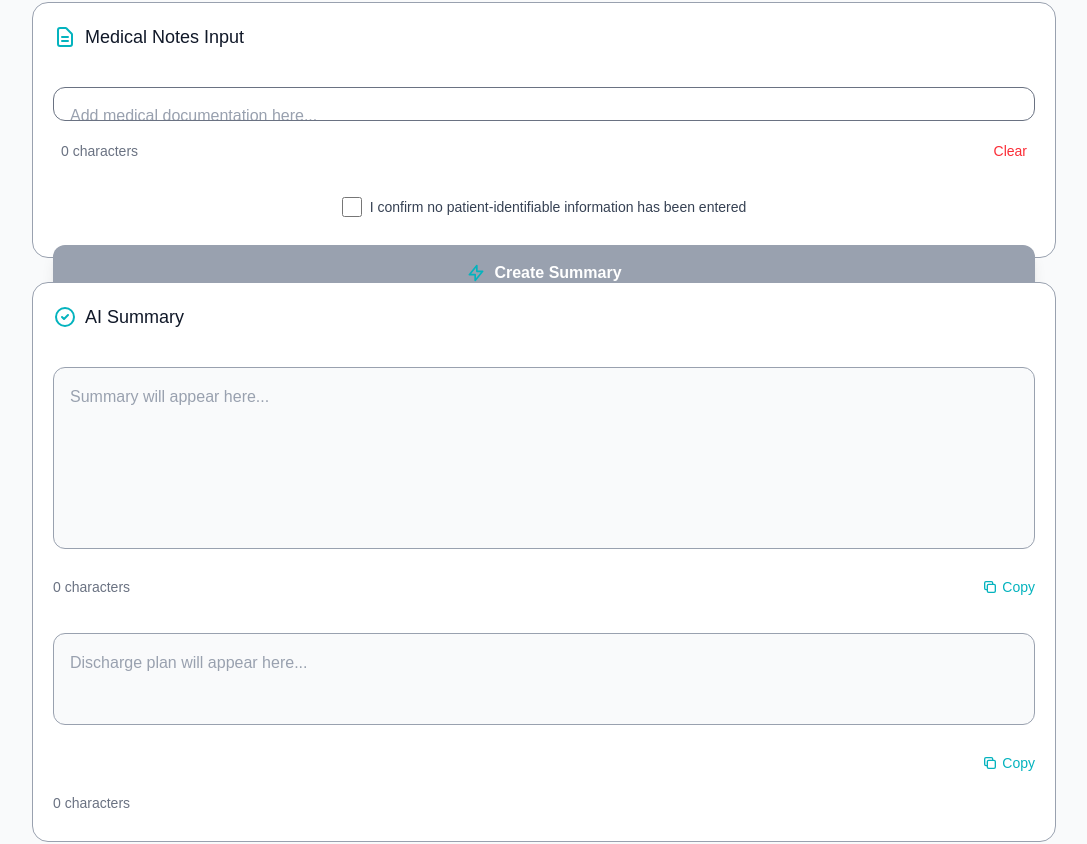
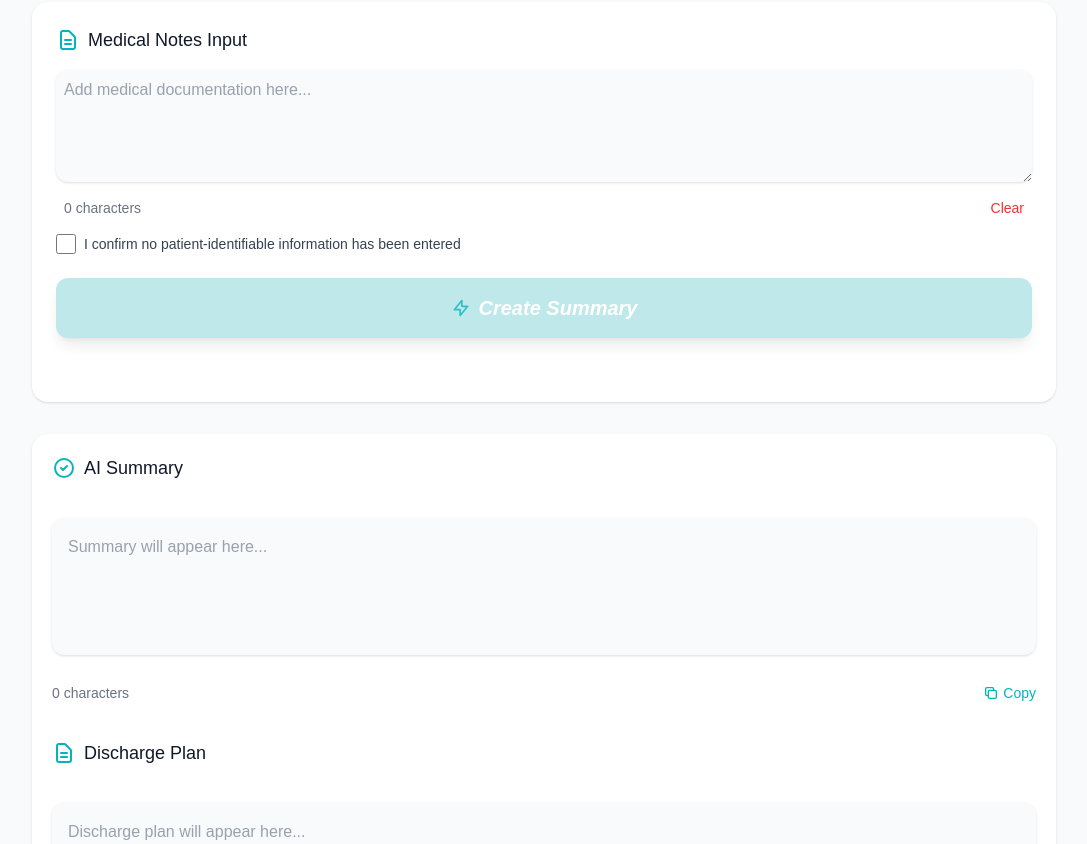
Before and after one commit to Esbruce/dsg, a Next.js app: page / in a window 1280 px wide. Shown: the part 225-1069 px from the top of the page, without its empty margins (96-1183 px from the left). Built offline with nearby package versions, Linux system fonts and the light colour scheme.

Commit message:
alex's updates

```diff
--- a/app/components/AISummaryOutput.tsx
+++ b/app/components/AISummaryOutput.tsx
@@ -34,7 +34,7 @@ export default function AISummaryOutput({ summary, onCopy, copied, characterCoun
         value={summary}
         onChange={onSummaryChange}
         placeholder="Summary will appear here..."
-        className="w-full h-48 p-4 border border-gray-400 rounded-xl resize-none text-gray-700 placeholder-gray-400 focus:outline-none bg-gray-50 whitespace-pre-wrap leading-relaxed overflow-auto mb-2"
+        className="w-full h-48 p-4 rounded-xl resize-none text-gray-700 placeholder-gray-400 focus:outline-none bg-gray-50 whitespace-pre-wrap leading-relaxed overflow-auto mb-2 shadow-sm"
       />
       <div className="flex justify-between items-center mb-4">
         <span className="text-sm text-gray-500">{characterCount} characters</span>
@@ -50,11 +50,17 @@ export default function AISummaryOutput({ summary, onCopy, copied, characterCoun
         </button>
       </div>
       {/* Discharge Plan Box */}
+      <h2 className="text-lg font-medium text-left text-gray-900 flex flex-row items-center mb-4" style={{ fontFamily: 'Arial, Helvetica, sans-serif' }}>
+        <svg className="w-6 h-6 mr-2" fill="none" stroke="rgba(4,179,190,1)" viewBox="0 0 24 24">
+          <path strokeLinecap="round" strokeLinejoin="round" strokeWidth={2} d="M9 12h6m-6 4h6m2 5H7a2 2 0 01-2-2V5a2 2 0 012-2h5.586a1 1 0 01.707.293l5.414 5.414a1 1 0 01.293.707V19a2 2 0 01-2 2z" />
+        </svg>
+        Discharge Plan
+      </h2>
       <textarea
         value={dischargePlan}
         onChange={e => setDischargePlan(e.target.value)}
         placeholder="Discharge plan will appear here..."
-        className="w-full h-24 p-4 border border-gray-400 rounded-xl resize-none text-gray-700 placeholder-gray-400 focus:outline-none bg-gray-50 whitespace-pre-wrap leading-relaxed overflow-auto mb-2"
+        className="w-full h-24 p-4 rounded-xl resize-none text-gray-700 placeholder-gray-400 focus:outline-none bg-gray-50 whitespace-pre-wrap leading-relaxed overflow-auto mb-2 shadow-sm"
       />
       <div className="flex justify-end">
         <button
--- a/app/components/MedicalNotesInput.tsx
+++ b/app/components/MedicalNotesInput.tsx
@@ -10,7 +10,7 @@ type MedicalNotesInputProps = {
 export default function MedicalNotesInput({ value, onChange, onClear, characterCount }: MedicalNotesInputProps) {
   return (
     <>
-      <h2 className="text-lg font-medium text-left text-gray-900 flex flex-row items-center mb-4" style={{ fontFamily: 'Arial, Helvetica, sans-serif' }}>
+      <h2 className="text-lg font-medium text-left text-gray-900 flex flex-row items-center mb-0" style={{ fontFamily: 'Arial, Helvetica, sans-serif' }}>
         <svg className="w-6 h-6 mr-2" fill="none" stroke="rgba(4,179,190,1)" viewBox="0 0 24 24">
           <path strokeLinecap="round" strokeLinejoin="round" strokeWidth={2} d="M9 12h6m-6 4h6m2 5H7a2 2 0 01-2-2V5a2 2 0 012-2h5.586a1 1 0 01.707.293l5.414 5.414a1 1 0 01.293.707V19a2 2 0 01-2 2z" />
         </svg>
@@ -20,9 +20,10 @@ export default function MedicalNotesInput({ value, onChange, onClear, characterC
         value={value}
         onChange={onChange}
         placeholder="Add medical documentation here..."
-        className="w-full h-80 p-4 border border-gray-500 rounded-xl resize-none text-gray-700 placeholder-gray-400 focus:outline-none"
+        rows={4}
+        className="w-full p-2 rounded-xl text-gray-700 placeholder-gray-400 focus:outline-none mb-0 bg-gray-50 shadow-sm"
       />
-      <div className="mb-4 mr-2 ml-2 flex justify-between items-center text-sm text-gray-500">
+      <div className="mb-0 mr-2 ml-2 flex justify-between items-center text-sm text-gray-500">
         <span>{characterCount} characters</span>
         <button
           onClick={onClear}
--- a/app/components/ProcessButton.tsx
+++ b/app/components/ProcessButton.tsx
@@ -11,8 +11,8 @@ export default function ProcessButton({ onClick, disabled, loading }: ProcessBut
     <button
       onClick={onClick}
       disabled={disabled}
-      className={`w-full text-white font-semibold py-4 px-6 rounded-xl transition-all duration-200 transform hover:scale-[1.02] disabled:transform-none disabled:cursor-not-allowed shadow-lg hover:shadow-xl ${disabled ? 'bg-gray-400' : ''}`}
-      style={!disabled ? { background: 'rgba(4,179,190,1)' } : {}}
+      className={`w-full text-white font-semibold py-4 px-6 rounded-xl transition-all duration-200 transform hover:scale-105 active:scale-100 disabled:transform-none disabled:cursor-not-allowed shadow-lg hover:shadow-xl ${!loading ? 'animate-pulse' : ''}`}
+      style={!disabled ? { background: 'rgba(4,179,190,1)' } : { background: '#b2e4e6' }}
     >
       {loading ? (
         <div className="flex items-center justify-center">
@@ -27,7 +27,7 @@ export default function ProcessButton({ onClick, disabled, loading }: ProcessBut
           <svg className="w-5 h-5 mr-2" fill="none" stroke="rgba(4,179,190,1)" viewBox="0 0 24 24">
             <path strokeLinecap="round" strokeLinejoin="round" strokeWidth={2} d="M13 10V3L4 14h7v7l9-11h-7z" />
           </svg>
-          Create Summary
+          <span className="text-xl italic">Create Summary</span>
         </div>
       )}
     </button>
--- a/app/page.tsx
+++ b/app/page.tsx
@@ -81,16 +81,16 @@ export default function Home() {
         <main className="flex-1 flex flex-col items-center justify-center px-2 py-8">
           <Header />
           <div className="mb-8" />
-          <div className="w-full max-w-5xl flex flex-col gap-6 items-center min-h-[50vh]">
+          <div className="w-full max-w-5xl flex flex-col gap-8 items-center min-h-[50vh]">
             {/* Input Section */}
-            <section className="w-full bg-white rounded-2xl flex flex-col p-5 gap-5 border border-gray-400 min-h-[140px] max-h-[32vh] text-center">
+            <section className="w-full bg-white rounded-2xl flex flex-col p-6 gap-4 shadow-sm min-h-[400px] max-h-[80vh] text-center">
               <MedicalNotesInput
                 value={medicalNotes}
                 onChange={(e) => setMedicalNotes(e.target.value)}
                 onClear={() => setMedicalNotes("")}
                 characterCount={medicalNotes.length}
               />
-              <div className="flex items-center justify-center mb-2">
+              <div className="flex items-center justify-start mb-2">
                 <input
                   id="no-pii-checkbox"
                   type="checkbox"
@@ -110,7 +110,7 @@ export default function Home() {
               />
             </section>
             {/* Output Section */}
-            <section ref={aiSummaryRef} className="w-full bg-white rounded-2xl p-5 flex flex-col gap-5 border border-gray-400 min-h-[270px] max-h-[70vh] overflow-auto">
+            <section ref={aiSummaryRef} className="w-full bg-white rounded-2xl p-5 flex flex-col gap-5 shadow-sm min-h-[270px] max-h-[70vh] overflow-auto">
               <AISummaryOutput
                 summary={summary}
                 onCopy={handleCopy}
```
